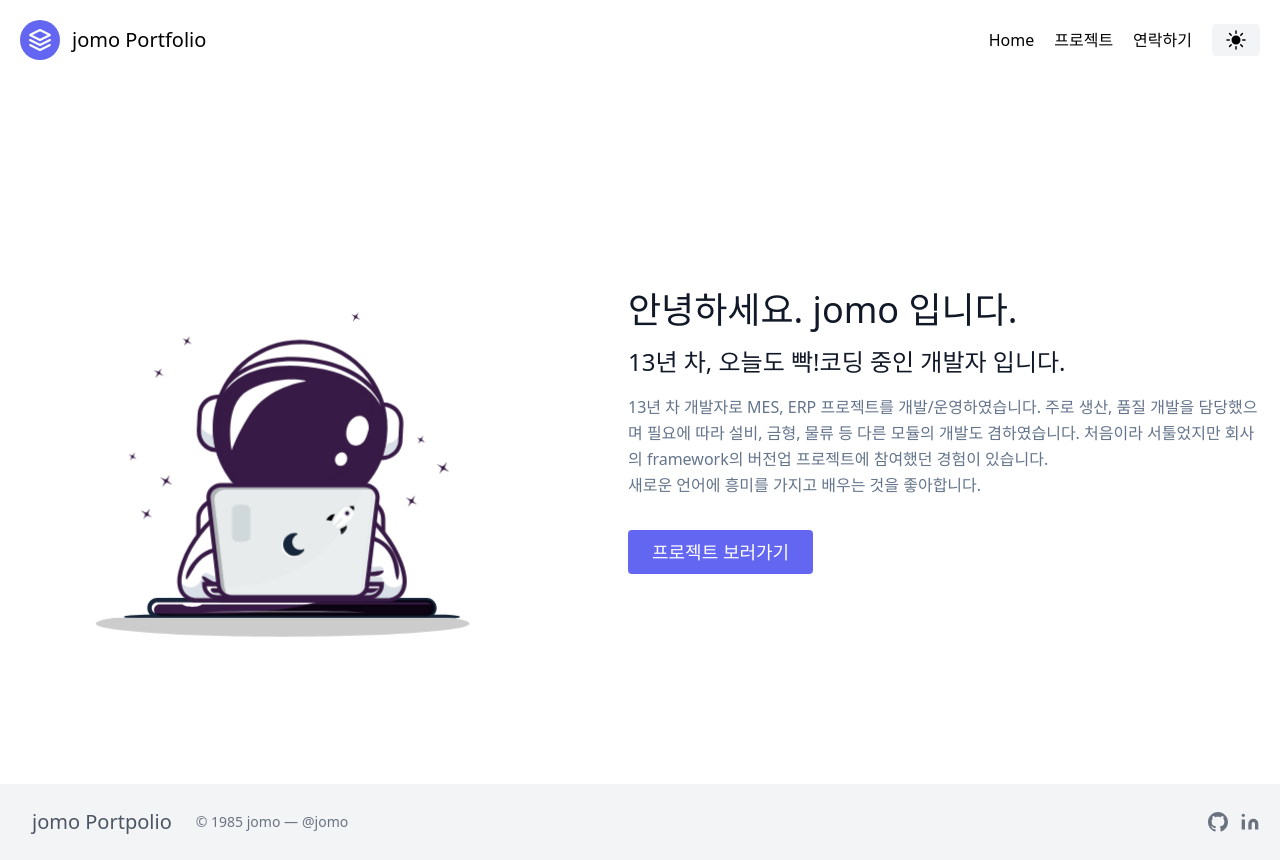
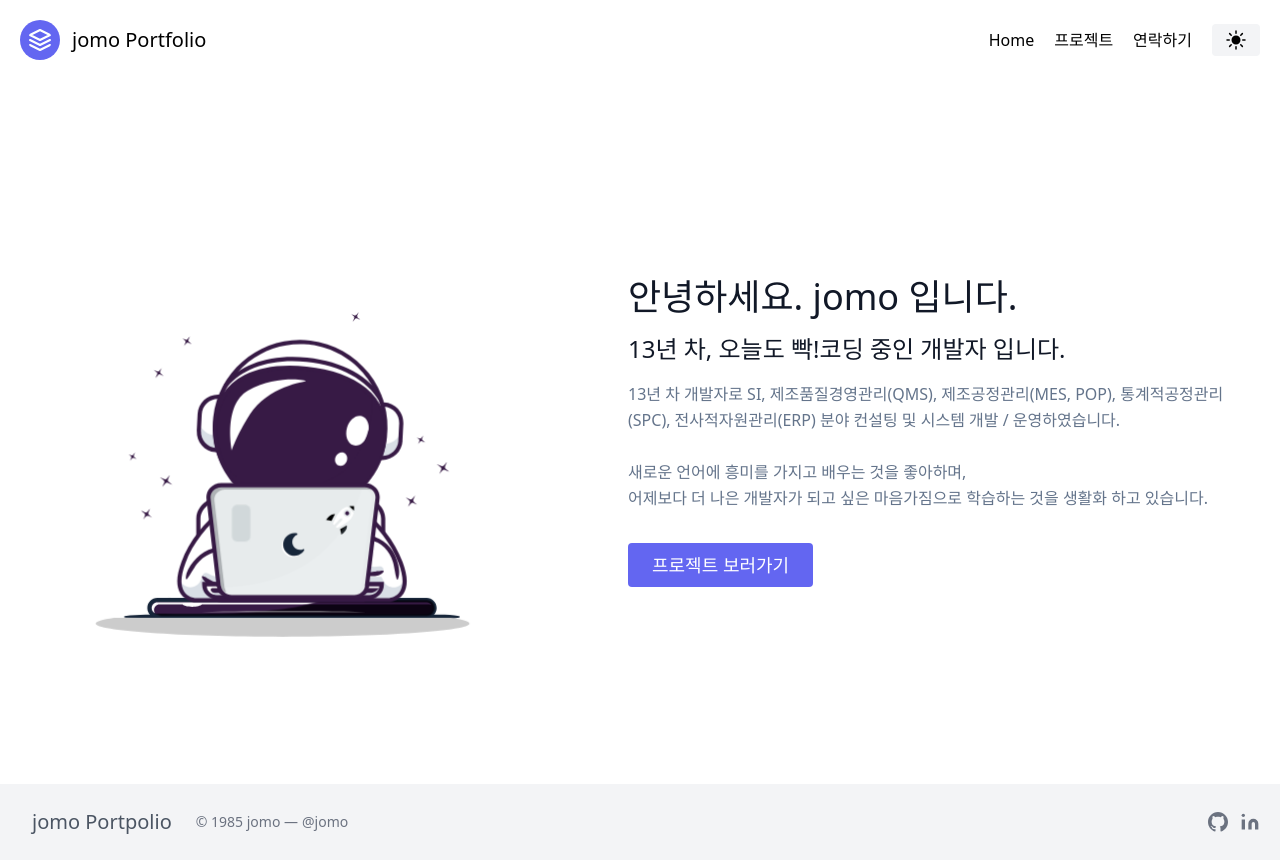
Before and after one commit to 2jomo85/Portfolio, a Next.js app: page / in a window 1280 px wide. Built offline with nearby package versions, Linux system fonts and the light colour scheme.

Commit message:
notion DB 수정에 따른 코드 수정

```diff
--- a/components/home/hero.js
+++ b/components/home/hero.js
@@ -23,13 +23,16 @@ export default function Hero() {
           {workYearPeriod}년 차, 오늘도 빡!코딩 중인 개발자 입니다.
         </h2>
         <p className="mb-8 leading-relaxed">
-          {workYearPeriod}년 차 개발자로 MES, ERP 프로젝트를
-          개발/운영하였습니다. 주로 생산, 품질 개발을 담당했으며 필요에 따라
-          설비, 금형, 물류 등 다른 모듈의 개발도 겸하였습니다. 처음이라
-          서툴었지만 회사의 framework의 버전업 프로젝트에 참여했던 경험이
-          있습니다.
+          {workYearPeriod}년 차 개발자로 SI, 제조품질경영관리(QMS),
+          제조공정관리(MES, POP), 통계적공정관리(SPC), 전사적자원관리(ERP) 분야
+          컨설팅 및 시스템 개발 / 운영하였습니다.
           <br />
-          새로운 언어에 흥미를 가지고 배우는 것을 좋아합니다.
+          <br />
+          새로운 언어에 흥미를 가지고 배우는 것을 좋아하며,
+          <br />
+          어제보다 더 나은 개발자가 되고 싶은 마음가짐으로 학습하는 것을 생활화
+          하고 있습니다.
+          <br />
         </p>
         <div className="flex justify-center">
           <Link href="/projects">
--- a/components/projects/project-item.js
+++ b/components/projects/project-item.js
@@ -2,10 +2,12 @@ import Image from "next/legacy/image";
 
 export default function ProjectItem({ data }) {
   const title = data.properties.Name.title[0].plain_text;
-  const github = data.properties.Github.url ? data.properties.Github.url : "";
+  const github = data.properties.link.url ? data.properties.link.url : "";
   const description = data.properties.Description.rich_text[0].plain_text;
-  const imgSrc = data.cover.file?.url || data.cover.external.url;
-  const tags = data.properties.Tag.multi_select;
+  const imgSrc = !data.cover
+    ? "https://img.freepik.com/free-vector/illustration-of-magnifying-glass-icon_53876-5613.jpg?w=826&t=st=1686107894~exp=1686108494~hmac=486aa2a934875a1917c5d5daff3b85e5e6e7398c7ec4be9bde770d7bef33b67b"
+    : data.cover.file?.url || data.cover.external.url;
+  const skills = data.properties.Skill.multi_select;
   const start = data.properties.WorkPeriod.date.start;
   const end = data.properties.WorkPeriod.date.end;
 
@@ -30,6 +32,11 @@ export default function ProjectItem({ data }) {
     return result;
   };
 
+  function imageError(e) {
+    e.target.src =
+      "https://img.freepik.com/free-vector/illustration-of-magnifying-glass-icon_53876-5613.jpg?w=826&t=st=1686107894~exp=1686108494~hmac=486aa2a934875a1917c5d5daff3b85e5e6e7398c7ec4be9bde770d7bef33b67b";
+  }
+
   return (
     <div className="project-card ">
       <Image
@@ -41,6 +48,7 @@ export default function ProjectItem({ data }) {
         layout="responsive"
         objectFit="cover"
         quality={100}
+        onError={imageError}
       />
       <div className="p-4 flex flex-col">
         <h1 className="text-2xl font-bold">{title}</h1>
@@ -51,7 +59,7 @@ export default function ProjectItem({ data }) {
           작업기간 : {start} ~ {end} ({calculatedPeriod(start, end)}일)
         </p>
         <div className="flex items-start mt-2">
-          {tags.map(t => (
+          {skills.map(t => (
             <h1
               className="px-2 py-1 mr-2 rounded-md bg-sky-200 dark:bg-sky-700 w-30"
               //className={`px-2 py-1 mr-2 rounded-md bg-${t.color}-200 dark:bg-${t.color}-700 w-30`}
--- a/next.config.js
+++ b/next.config.js
@@ -2,7 +2,12 @@
 const nextConfig = {
   reactStrictMode: true,
   images: {
-    domains: ["www.notion.so", "images.unsplash.com"],
+    domains: [
+      "www.notion.so",
+      "images.unsplash.com",
+      "img.freepik.com",
+      "s3.us-west-2.amazonaws.com",
+    ],
   },
 };
 
```
